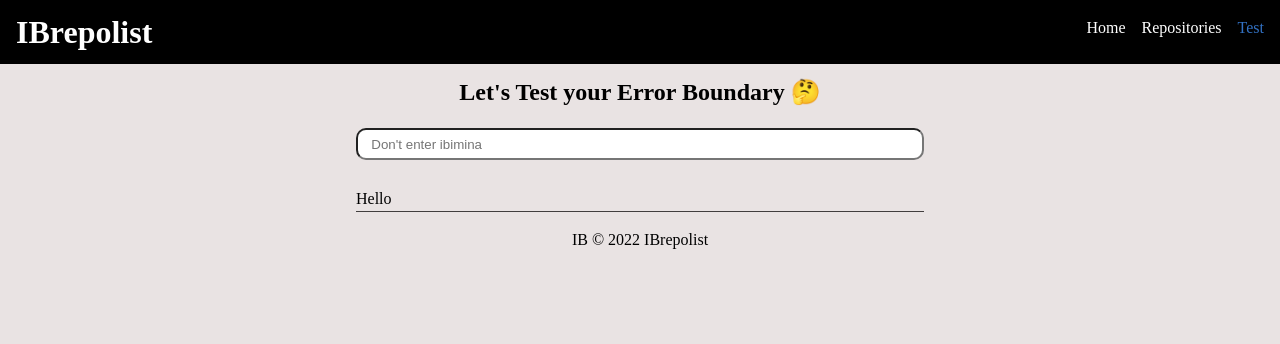
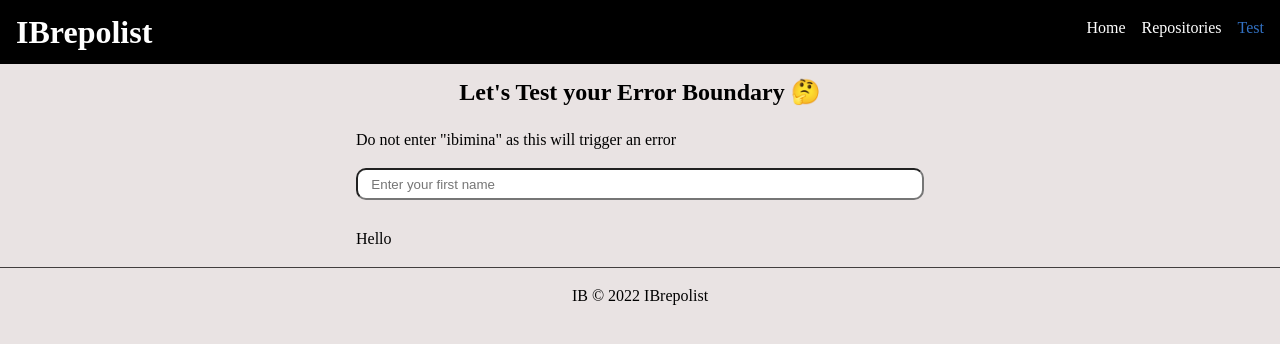
Before and after one commit to ibimina/altschool-frontend-exam, a React (Vite) app: page /test in a window 1280 px wide. Shown: the top 344 px of the page. Built offline with nearby package versions, Linux system fonts and the light colour scheme.

Commit message:
docs: changed error message

```diff
--- a/src/pages/TestError.jsx
+++ b/src/pages/TestError.jsx
@@ -6,11 +6,11 @@ import ErrorFallBack from "./ErrorFallBack";
 
 export default function TestError() {
   const [user, setUser] = useState("");
-  const Bom = ({ user }) => {
+  const NameBug = ({ user }) => {
     if (user === "ibimina") {
-       throw new Error("Why na?");
+       throw new Error("User triggered an error ");
     } else {
-      return    <p className="hello">Hello {user} </p>
+      return    <p className="hello">Hello {user}</p>
          };
         }
 
@@ -19,26 +19,31 @@ export default function TestError() {
       <HelmetProvider>
         <Helmet>
           <title>Error boundary test</title>
-          <meta name="description" content="A page that test react-error-boundary" />
+          <meta
+            name="description"
+            content="A page that test react-error-boundary"
+          />
         </Helmet>
         <NavBar />
         <div className="test">
+
           <h2 className="title">Let's Test your Error Boundary 🤔</h2>
+         <p className="bio">Do not enter "ibimina" as this will trigger an error</p>
           <input
             type="text"
             value={user}
             onChange={(e) => setUser(e.target.value)}
-            placeholder="Don't enter ibimina"
+            placeholder="Enter your first name"
           />
           <ErrorBoundary
             FallbackComponent={ErrorFallBack}
             onReset={() => setUser("")}
             resetKeys={[user]}
           >
-            <Bom user={user} />
+            <NameBug user={user} />
           </ErrorBoundary>
-          <Footer />
         </div>
+        <Footer />
       </HelmetProvider>
     </>
   );
```
